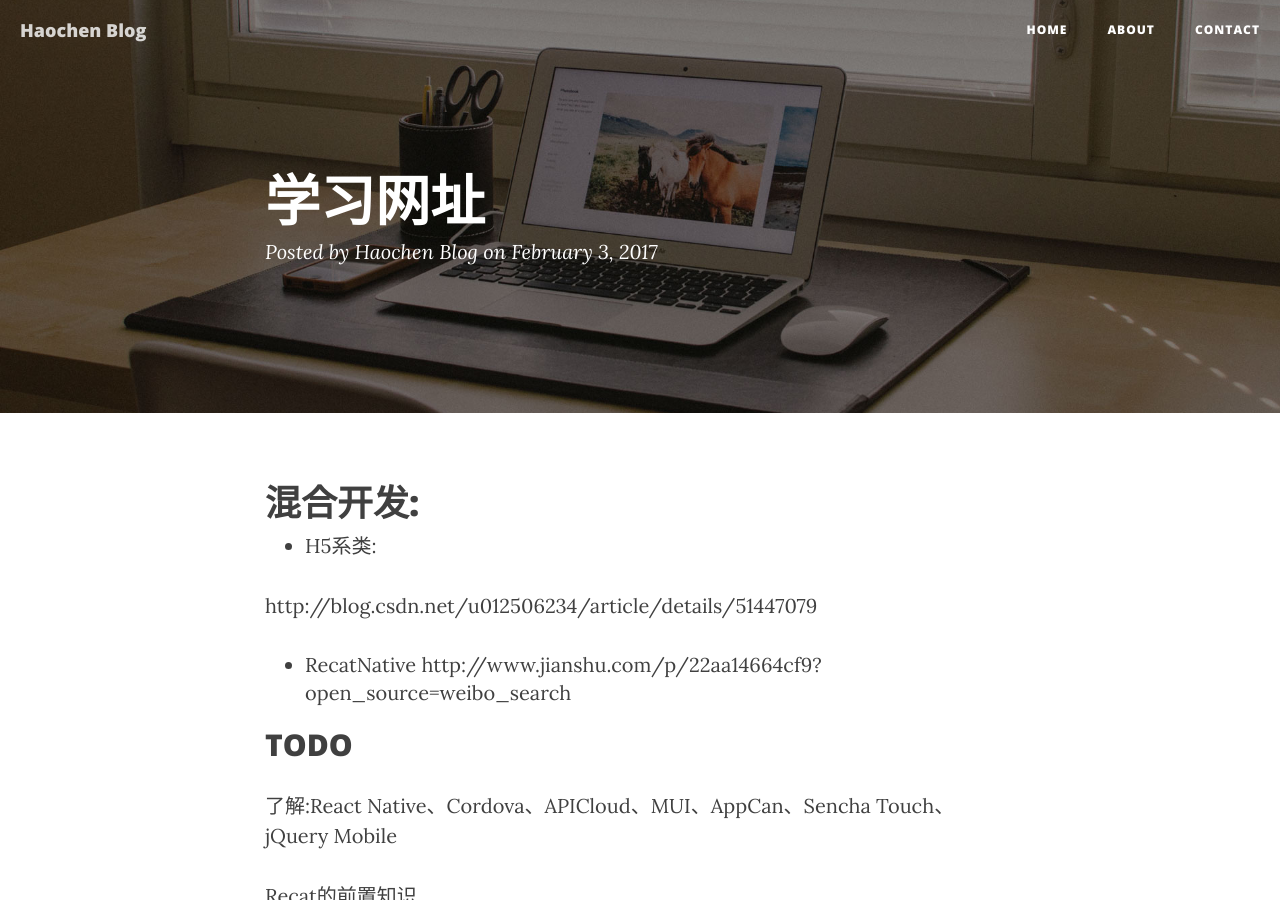
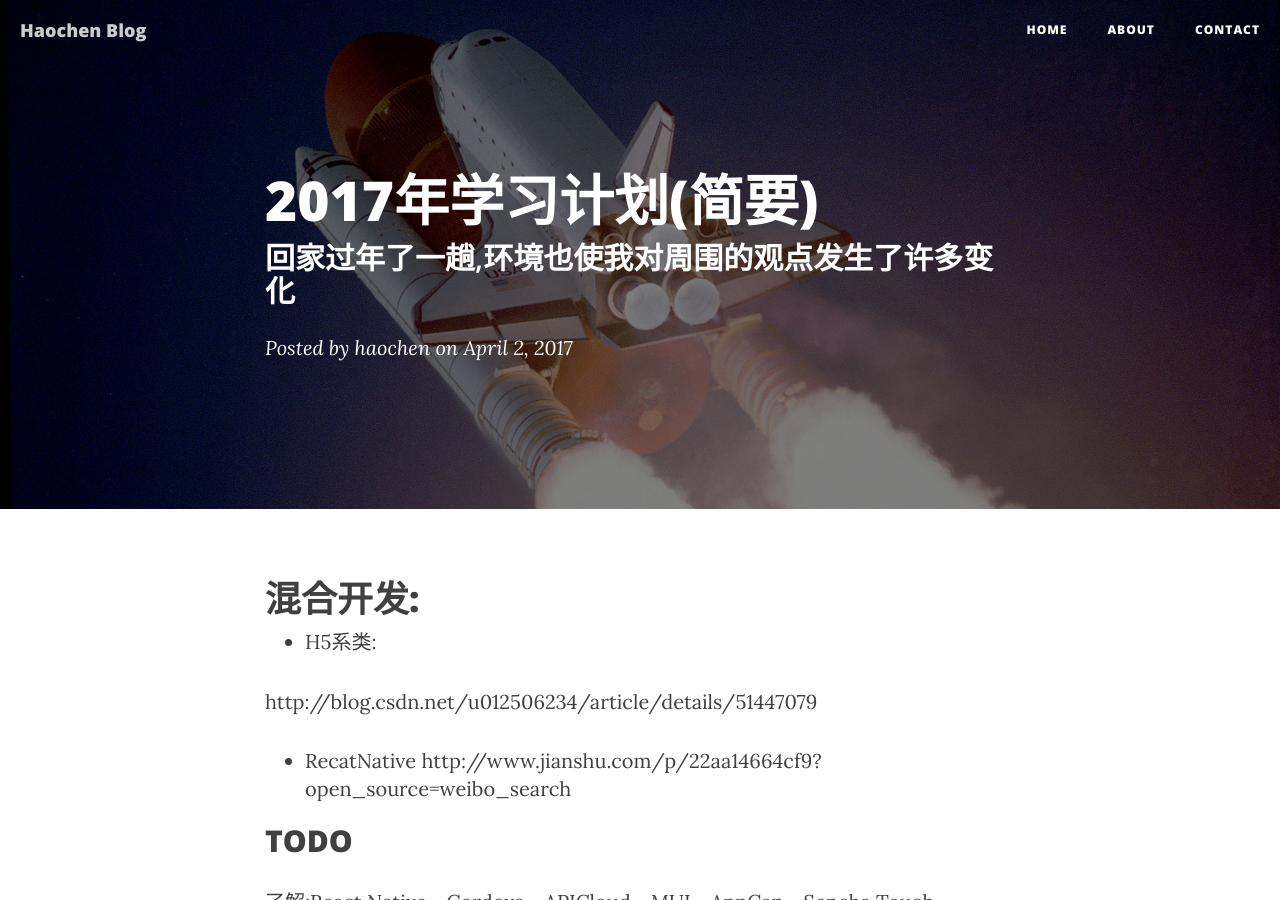
Before and after one commit to chengzichen/chengzichen.github.io, a Jekyll site: the page built from _posts/2017-2-3-学习网址.md, in a window 1280 px wide and 900 px high. Built offline with Jekyll 4.4.1, drawn with Linux system fonts in a browser that asks for light colours; nearby versions of some CDN libraries; our own code applies the rules of GitHub Pages for plain Markdown files.

Commit message:
提交摘要

```diff
--- a/_config.yml
+++ b/_config.yml
@@ -4,7 +4,7 @@ header-img: img/home-bg.jpg
 email: 13340199938@163.com
 copyright_name: Mr Deng
 description: "不忘初心,方能始终"
-baseurl: "https://chengzichen.github.io/"
+# baseurl: "https://chengzichen.github.io/"
 url: "https://chengzichen.github.io/"
 twitter_username:
 github_username:   chengzichen
--- a/_posts/2017-2-3-学习网址.md
+++ b/_posts/2017-2-3-学习网址.md
@@ -1,3 +1,11 @@
+---
+layout:     post
+title:      "2017年学习计划(简要)"
+subtitle:   "回家过年了一趟,环境也使我对周围的观点发生了许多变化"
+date:      2/4/2017 11:39:02 AM
+author:     "haochen"
+header-img: "img/post-bg-01.jpg"
+---
 
 # 混合开发:
 
--- a/index.html
+++ b/index.html
@@ -1,6 +1,6 @@
 ---
 layout: page
-description: "A Clean Blog Theme by Start Bootstrap"
+description: "千里之行,始于足下"
 ---
 
 {% for post in paginator.posts %}
```
